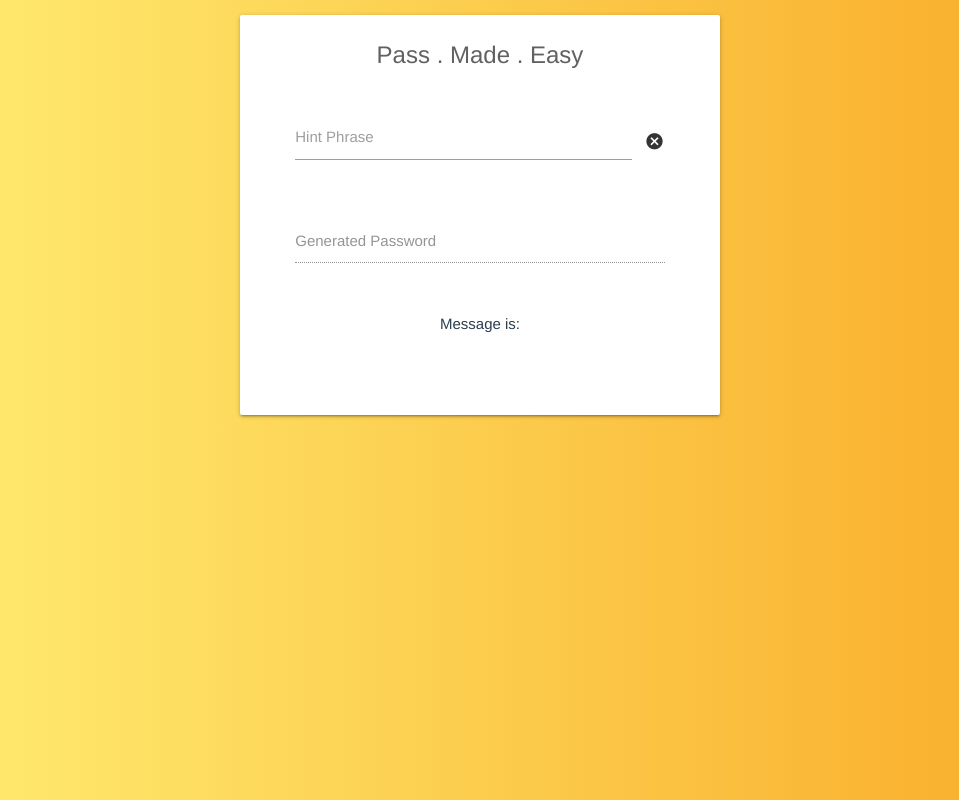
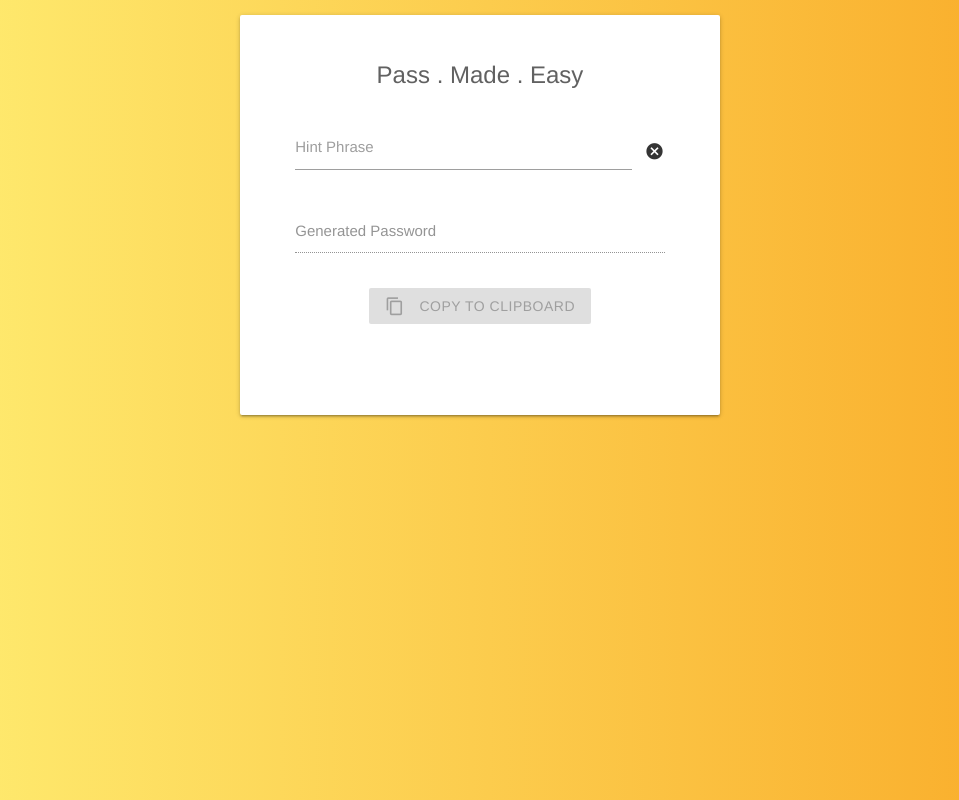
Before and after one commit to Chopinsky/Password-Transmogrifier, a Vue app in the folder vue/: page / in a window 1280 px wide. Shown: the whole page, without its empty margins (160-1119 px from the left). Built offline with nearby package versions, Linux system fonts and the light colour scheme.

Commit message:
more actions

```diff
--- a/vue/src/App.vue
+++ b/vue/src/App.vue
@@ -1,7 +1,7 @@
 <template>
   <div id="app" class="card medium card-custom">
     <div class="card-content">
-      <div class="row">
+      <div class="row title-row">
         <span class="card-title grey-text text-darken-2">Pass . Made . Easy</span>
       </div>
       <div class="row fieldRow">
@@ -40,8 +40,16 @@
           <label for="password" v-bind:class="isActive">Generated Password</label>
         </div>
       </div>
-      <div class="row">
-        <p>Message is: {{ input }}</p>
+      <div class="row button-row">
+        <a
+          class="waves-effect waves-light btn"
+          title="Copy the generated password to the clipboard"
+          v-bind:disabled="!this.input"
+          v-on:click="onCopyClick"
+        >
+          <i class="material-icons left">content_copy</i>
+          Copy to Clipboard
+        </a>
       </div>
     </div>
   </div>
@@ -54,6 +62,7 @@ import crypto from "crypto";
 export default {
   name: "app",
   data: () => {
+    //todo: load from chrome saved
     return {
       input: "",
       password: ""
@@ -83,6 +92,26 @@ export default {
         M.textareaAutoResize(this.$refs["textArea"]);
       });
     },
+    selectCopy() {
+      if (this.password && this.$refs["textArea"]) {
+        this.$refs["textArea"].select();
+        document.execCommand("copy");
+      }
+    },
+    unselect() {
+      if (window.getSelection && this.password) {
+        if (window.getSelection().empty) {
+          // Chrome
+          window.getSelection().empty();
+        } else if (window.getSelection().removeAllRanges) {
+          // Firefox
+          window.getSelection().removeAllRanges();
+        }
+      } else if (document.selection) {
+        // IE?
+        document.selection.empty();
+      }
+    },
     onInputChanged() {
       this.$nextTick(() => {
         // get input instantly
@@ -97,27 +126,15 @@ export default {
       this.input = "";
       this.setPassword("");
     },
+    onCopyClick() {
+      this.selectCopy();
+      this.unselect();
+    },
     onTextAreaFocus() {
-      this.$refs["textArea"].select();
-
-      if (this.password) {
-        document.execCommand("copy");
-        console.log(`Text copied: ${this.password}`);
-      }
+      this.selectCopy();
     },
     onTextAreaBlur() {
-      if (window.getSelection) {
-        if (window.getSelection().empty) {
-          // Chrome
-          window.getSelection().empty();
-        } else if (window.getSelection().removeAllRanges) {
-          // Firefox
-          window.getSelection().removeAllRanges();
-        }
-      } else if (document.selection) {
-        // IE?
-        document.selection.empty();
-      }
+      this.unselect();
     }
   },
   computed: {
@@ -139,6 +156,16 @@ body {
   width: 100%;
   min-width: 600px;
   overflow: visible;
+}
+div.row {
+  margin-bottom: 0px;
+  padding-top: 0px;
+}
+div.title-row {
+  padding: 20px 0 10px 0;
+}
+div.button-row {
+  padding: 5px;
 }
 .card-custom {
   margin: 15px auto;
```
